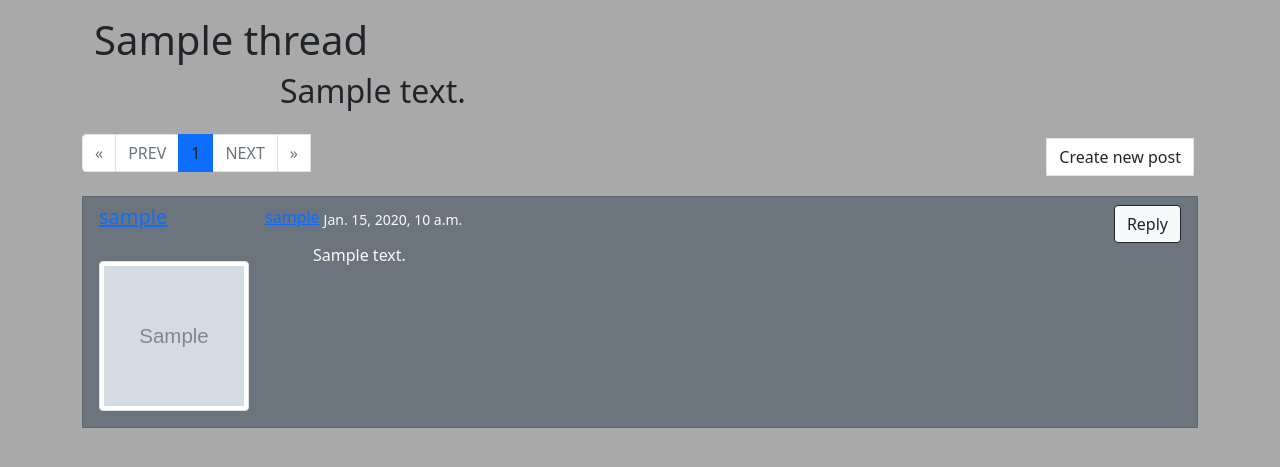
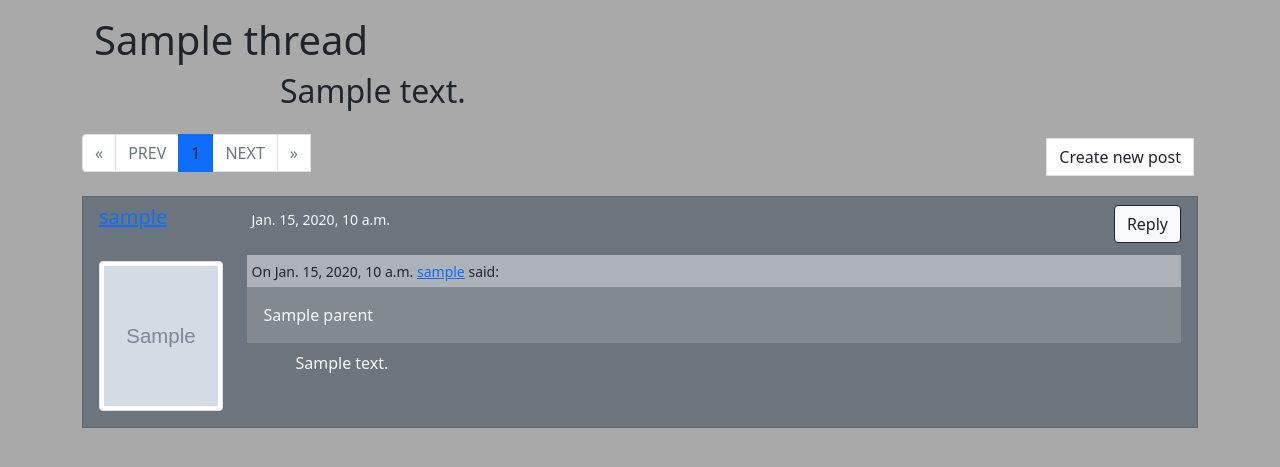
Before and after one commit to AlexxHr/django-forum, a Django app: template templates/forum/thread-posts.html in a window 1280 px wide; the page is wider, and only the part inside the window is pictured. Shown: the part 80-547 px from the top of that part. Run offline with Django 3.2, Linux system fonts and the light colour scheme; the template is opened without the code that fills it: most values are stand-ins (such as "Sample title", 1, 10 or a date in 2020); grey boxes marked "Sample" are stand-in pictures; some libraries are stand-ins or nearby versions.

Commit message:
added replied post quote in reply post

```diff
--- a/djangoForum/forum/views.py
+++ b/djangoForum/forum/views.py
@@ -146,6 +146,11 @@
     login_url = reverse_lazy('account login')
     template_name = 'forum/post-reply.html'
 
+    def get_context_data(self, **kwargs):
+        context = super().get_context_data(**kwargs)
+        context['reply_post'] = reply_post = ForumPost.objects.get(pk=self.kwargs['pk'])
+        return context
+
     def form_valid(self, form):
         post = form.save(commit=False)
         reply_post = ForumPost.objects.get(pk=self.kwargs['pk'])
--- a/templates/forum/thread-posts.html
+++ b/templates/forum/thread-posts.html
@@ -77,18 +77,16 @@
                             {% if post.user.profile.image %}
                                 <img src="{{ MEDIA_URL }}{{ post.user.profile.image }}"
                                      alt="Generic placeholder image" class="img-fluid img-thumbnail mt-4 mb-2"
-                                     style="width: 150px; height: 150px; z-index: 1">
+                                     style="width: 160px; height: 150px; z-index: 1">
                             {% else %}
                                 <img src="{% static 'images/Sample_User_Icon.png' %}"
                                      alt="Generic placeholder image" class="img-fluid img-thumbnail mt-4 mb-2"
-                                     style="width: 150px; height: 150px; z-index: 1">
+                                     style="width: 160px; height: 150px; z-index: 1">
                             {% endif %}
                         </div>
-                        <div class="d-flex flex-column flex-grow-1">
-                            <div class="d-flex">
-                                {% if not post.is_parent %}
-                                    <a href="#{{ post.parent.id }}">{{ post.parent.user.username }}</a>
-                                {% endif %}
+                        <div class="d-flex flex-column ms-2" style="width: 1200px;">
+                            <div class="d-flex mb-1">
+
                                 {% if post.edited %}
                                     <small>(edited)</small>
                                 {% endif %}
@@ -102,7 +100,15 @@
                                 <a class="ms-2 bg-light btn btn-outline-dark"
                                    href="{% url 'post reply' post.id %}">Reply</a>
                             </div>
-                            <div class="d=flex flex-grow-1">
+                            <div class="d-flex flex-column mt-2">
+                                {% if not post.is_parent %}
+                                    <div class="p-1 text-dark" style="background-color: rgba(250,252,252,0.45)">
+                                    <small>On {{ post.parent.date_posted }} <a href="{% url 'profile details' post.parent.user.id %}">{{ post.parent.user.username }}</a> said:</small>
+                                    </div>
+                                    <div class="p-3 mb-2 text-break" style="background-color: rgba(250,252,252,0.15)">{{ post.parent }}</div>
+                                {% endif %}
+                            </div>
+                            <div class="">
                                 <p class="text-break ms-5 me-5">
                                     {{ post.content }}
                                 </p>
```
Also changed, not shown: templates/forum/post-reply.html (+30 -0 lines), media/DXrgw5Q.png (added), media/donke_a9F3Ef0.jpg (added), media/donke_lHNPUrO.jpg (added), media/jivegg3.png (added), media/pavel.png (added).
